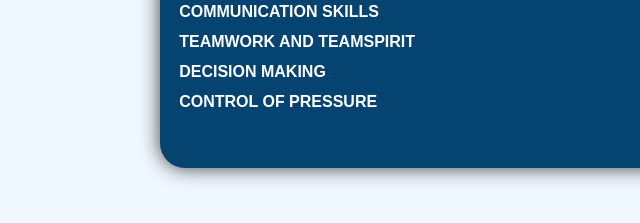
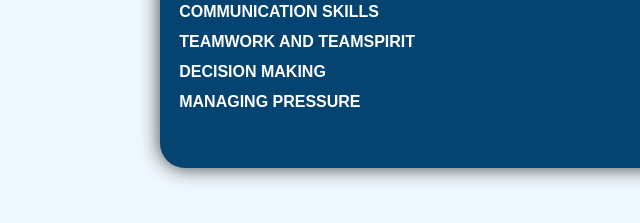
Before and after one commit to Manvanth-15/web-project, a plain HTML site: page index.html in a window 1280 px wide. Shown: the part 3207-3430 px from the top of the page, 0-640 px from the left. Drawn offline with Linux system fonts and the light colour scheme.

Commit message:
Update index.html

```diff
--- a/index.html
+++ b/index.html
@@ -136,7 +136,7 @@
                     <li ><strong>communication skills</strong></li>
                     <li ><strong>teamwork and teamspirit</strong> </li>
                     <li ><strong>decision making</strong></li>
-                    <li ><strong>control of pressure</strong> </li>
+                    <li ><strong> Managing pressure </strong> </li>
                 </ul>
             </div>
         </div>
```
